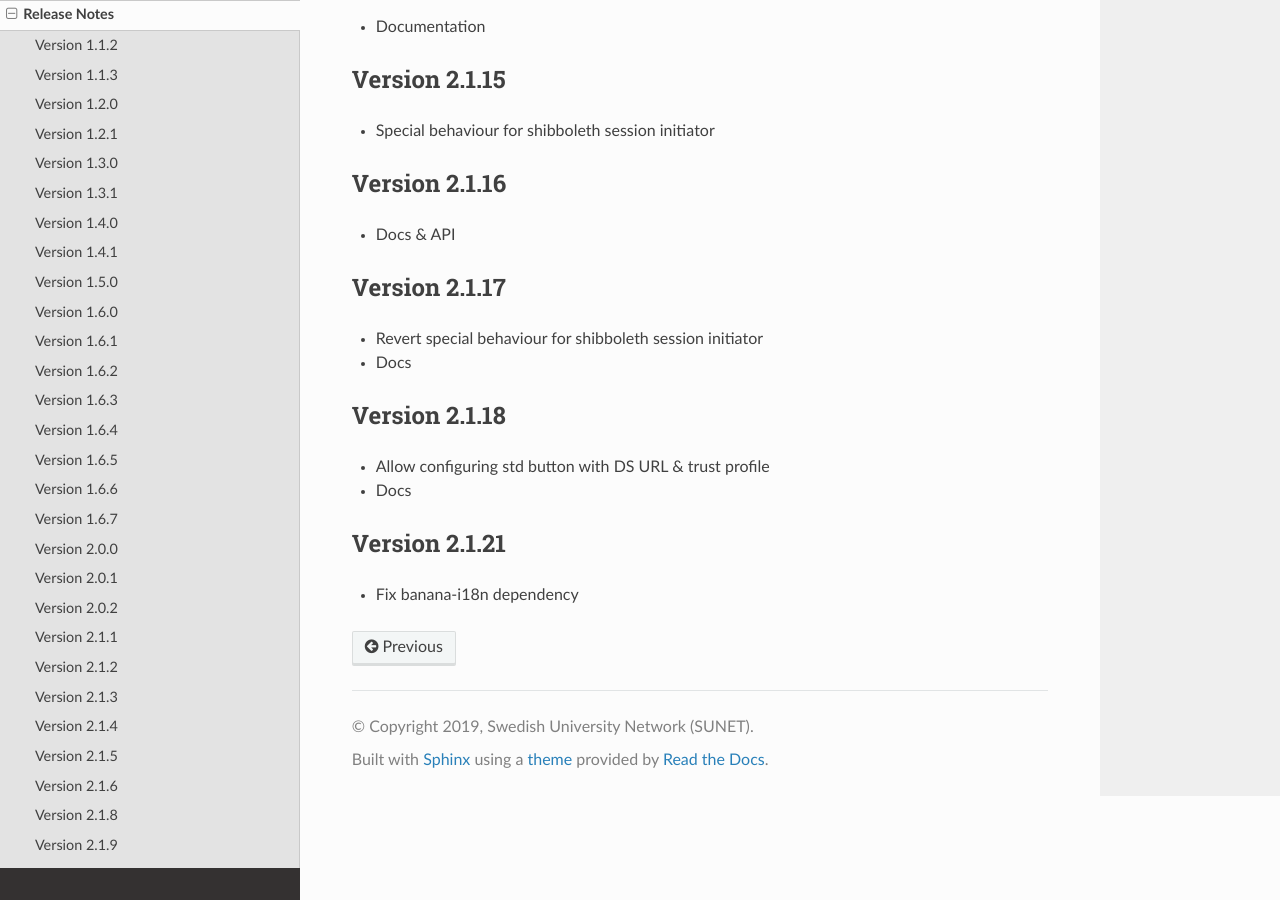
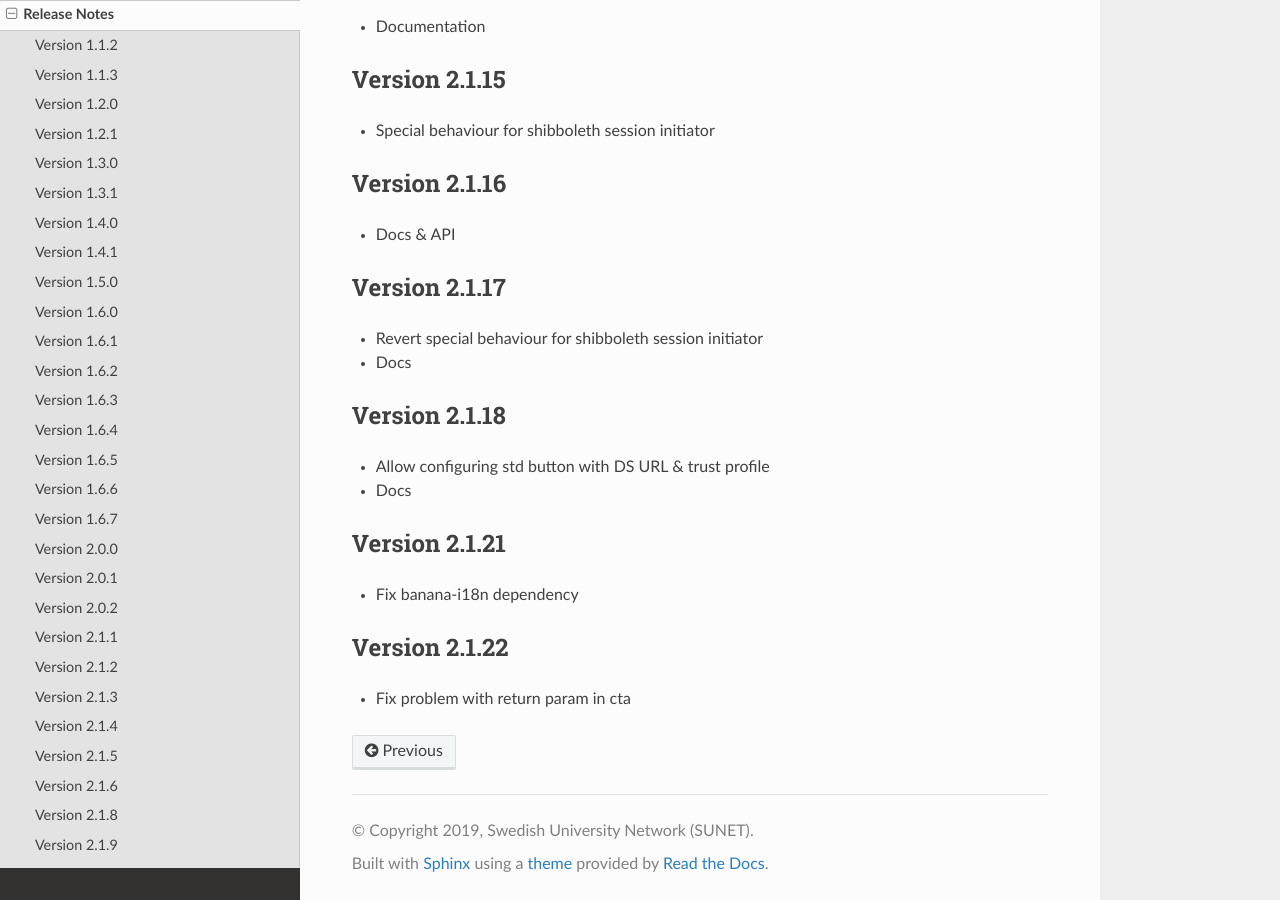
Before and after one commit to TheIdentitySelector/thiss-js, a Sphinx documentation site: the page built from docs/releasenotes.rst, in a window 1280 px wide and 900 px high, scrolled down 3801 px. Built offline with Sphinx 7.4.7 and the Read the Docs theme 3.1.0, drawn with Linux system fonts in a browser that asks for light colours.

Commit message:
bump version

```diff
--- a/docs/conf.py
+++ b/docs/conf.py
@@ -26,7 +26,7 @@
 # The short X.Y version
 version = u'2.1'
 # The full version, including alpha/beta/rc tags
-release = u'2.1.21'
+release = u'2.1.22'
 js_source_path = '../src'
 
 # -- General configuration ---------------------------------------------------
--- a/docs/releasenotes.rst
+++ b/docs/releasenotes.rst
@@ -203,3 +203,8 @@
 --------------
 
 * Fix banana-i18n dependency
+
+Version 2.1.22
+--------------
+
+* Fix problem with return param in cta
--- a/package.json
+++ b/package.json
@@ -1,6 +1,6 @@
 {
   "name": "@theidentityselector/thiss",
-  "version": "2.1.21",
+  "version": "2.1.22",
   "description": "The Identity Selector",
   "main": "index.js",
   "private": false,
```
Also changed, not shown: 2 other files.
